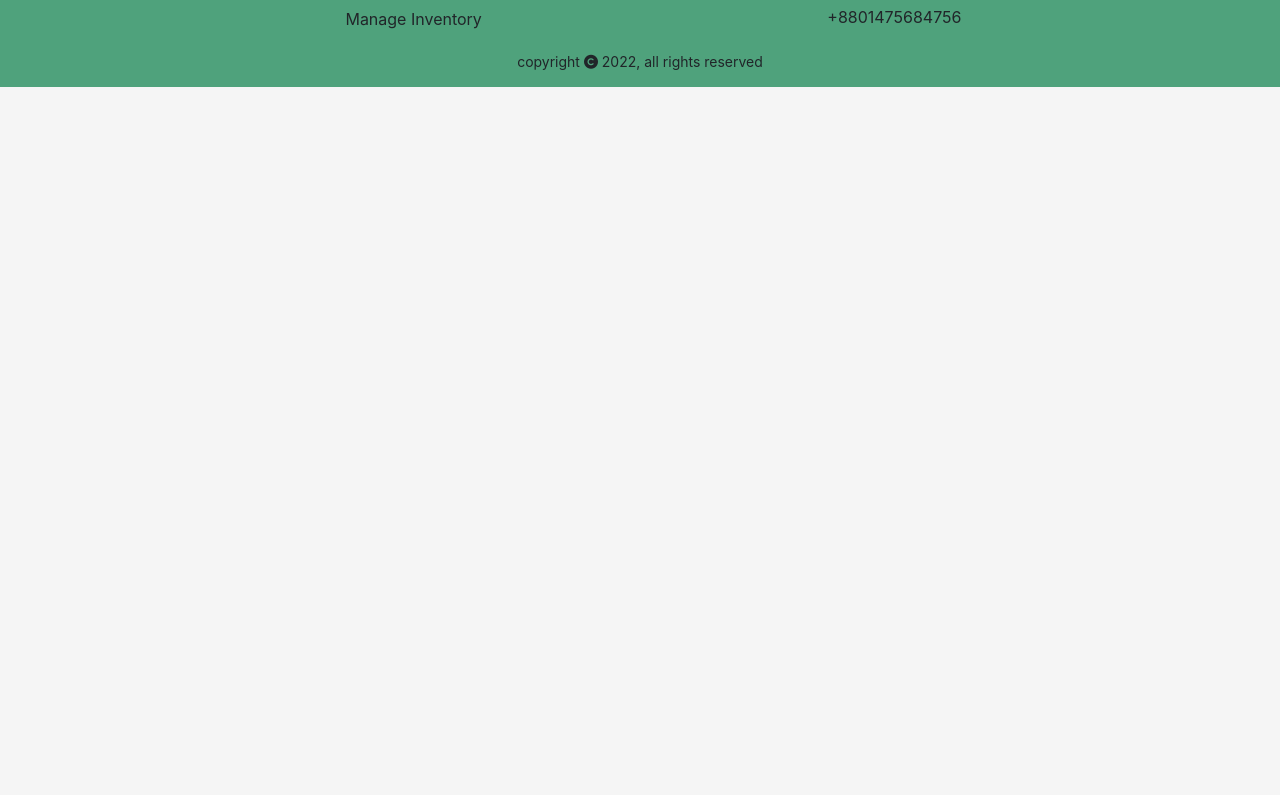
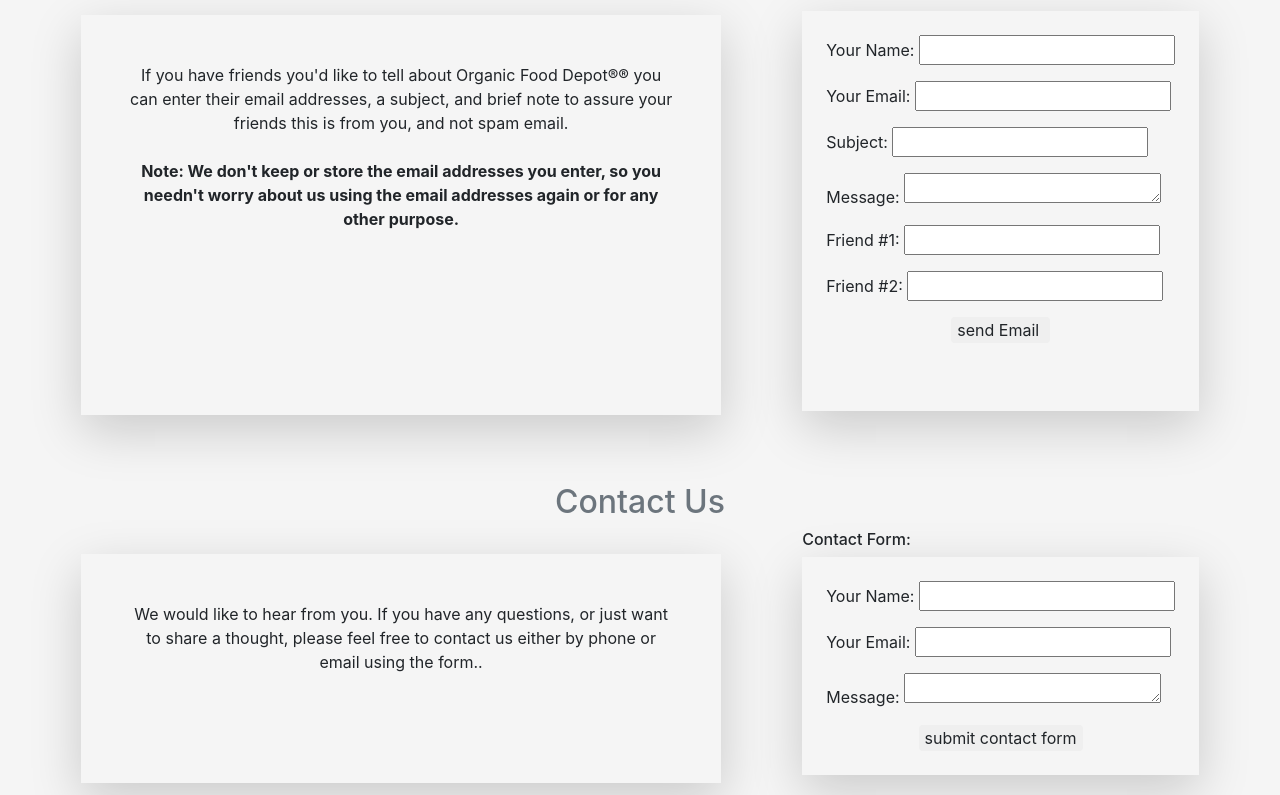
Before and after one commit to shtabdeepaull/Organic-Garage, a React (Create React App) app: page / in a window 1280 px wide. Shown: the part 585-1380 px from the top of the page. Before the commit the page ends 800 px from the top, so only its background shows below. Built offline with nearby package versions, Linux system fonts and the light colour scheme; no server answers.

Commit message:
added extra section

```diff
--- /dev/null
+++ b/src/Pages/ContactUs/ContactUs.js
@@ -0,0 +1,30 @@
+import React from 'react';
+import { toast } from 'react-toastify';
+
+const ContactUs = () => {
+
+    const handleSubmit = event => {
+        event.preventDefault();
+        toast("submit contact form");
+
+    }
+    return (
+        <div>
+            <h2 className='text-secondary text-center mt-5'>Contact Us</h2>
+            <div className='d-flex justify-content-evenly'>
+            <p className='w-50 shadow-lg text-center mt-4 p-5 '>We would like to hear from you. If you have any questions, or just want to share a thought, please feel free to contact us either by phone or email using the form..</p>
+            <div>
+                <h6>Contact Form:</h6>
+                <form className='shadow-lg p-4 mb-4'>
+                   <p >Your Name: <input type="text" name="name" id="" /></p>
+                   <p >Your Email: <input type="email" name="email" id="" /></p>
+                   <p>Message:   <textarea name="" id="" cols="23" rows="1"></textarea></p>
+                   <input onClick={handleSubmit} className='btn-outline-dark border-0 rounded d-block mx-auto' type="button" value="submit contact form" />
+                </form>
+            </div>
+            </div>
+        </div>
+    );
+};
+
+export default ContactUs;
--- a/src/Pages/Home/Home/Home.js
+++ b/src/Pages/Home/Home/Home.js
@@ -3,6 +3,8 @@
 import './Home.css';
 import PageTitle from '../../Shared/PageTitle/PageTitle';
 import InventoryItem from '../InventoryItem/InventoryItem';
+import ContactUs from '../../ContactUs/ContactUs';
+import TellAFriend from '../../TellAFriend/TellAFriend';
 
 
 const Home = () => {
@@ -11,6 +13,8 @@
         <PageTitle title="Home"></PageTitle>
            <Banner></Banner>
            <InventoryItem></InventoryItem>
+           <TellAFriend></TellAFriend>
+           <ContactUs></ContactUs>
         </>
     );
 };
--- /dev/null
+++ b/src/Pages/TellAFriend/TelAFriend.css
@@ -0,0 +1,15 @@
+.input{
+    height: 400px;
+    margin-top: 20px;
+}
+
+.text{
+    height: 400px;
+}
+
+@media only screen and (max-width:576px) {
+    .form{
+        display:grid;
+        grid-template-rows: repeat(1);
+    }
+}
--- /dev/null
+++ b/src/Pages/TellAFriend/TellAFriend.js
@@ -0,0 +1,36 @@
+import React from 'react';
+import { toast } from 'react-toastify';
+import './TelAFriend.css';
+
+const TellAFriend = () => {
+
+    const handleEmail = event => {
+        event.preventDefault();
+        toast("send Email");
+    }
+    return (
+        <div>
+            <h2 className='text-secondary text-center mt-4'>Tell A Friend</h2>
+            <div className='form d-flex justify-content-evenly'>
+                <p className='text w-50 shadow-lg text-center mt-4 p-5 '>If you have friends you'd like to tell about Organic Food Depot®® you can enter their email addresses, a subject, and brief note to assure your friends this is from you, and not spam email.
+                    <br />
+                    <br />
+                    <strong>
+                    Note: We don't keep or store the email addresses you enter, so you needn't worry about us using the email addresses again or for any other purpose.</strong></p>
+                <div>
+                    <form className='input shadow-lg  p-4 mb-4'>
+                        <p >Your Name: <input type="text" name="name" id="" /></p>
+                        <p >Your Email: <input type="email" name="email" id="" /></p>
+                        <p>Subject: <input type="text" name=""  id="" /> </p>
+                        <p>Message:   <textarea name="" id="" cols="23" rows="1"></textarea></p>
+                        <p>Friend #1: <input type="email" name="" id="" /></p>
+                        <p>Friend #2: <input type="email" name="" id="" /></p>
+                        <input onClick={handleEmail} className='btn-outline-dark border-0 rounded d-block mx-auto' type="button" value="send Email " />
+                    </form>
+                </div>
+            </div>
+        </div>
+    );
+};
+
+export default TellAFriend;
```
